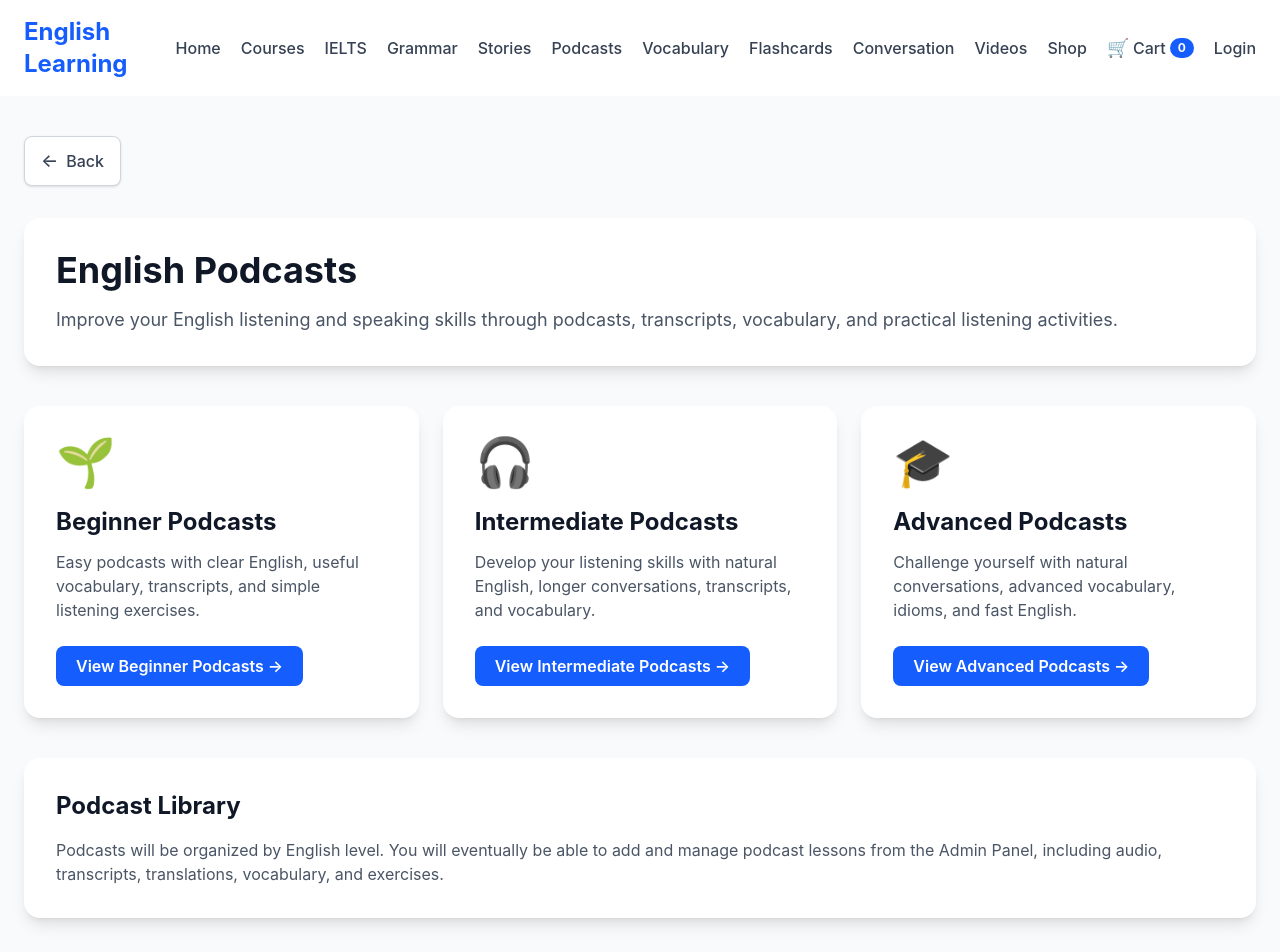
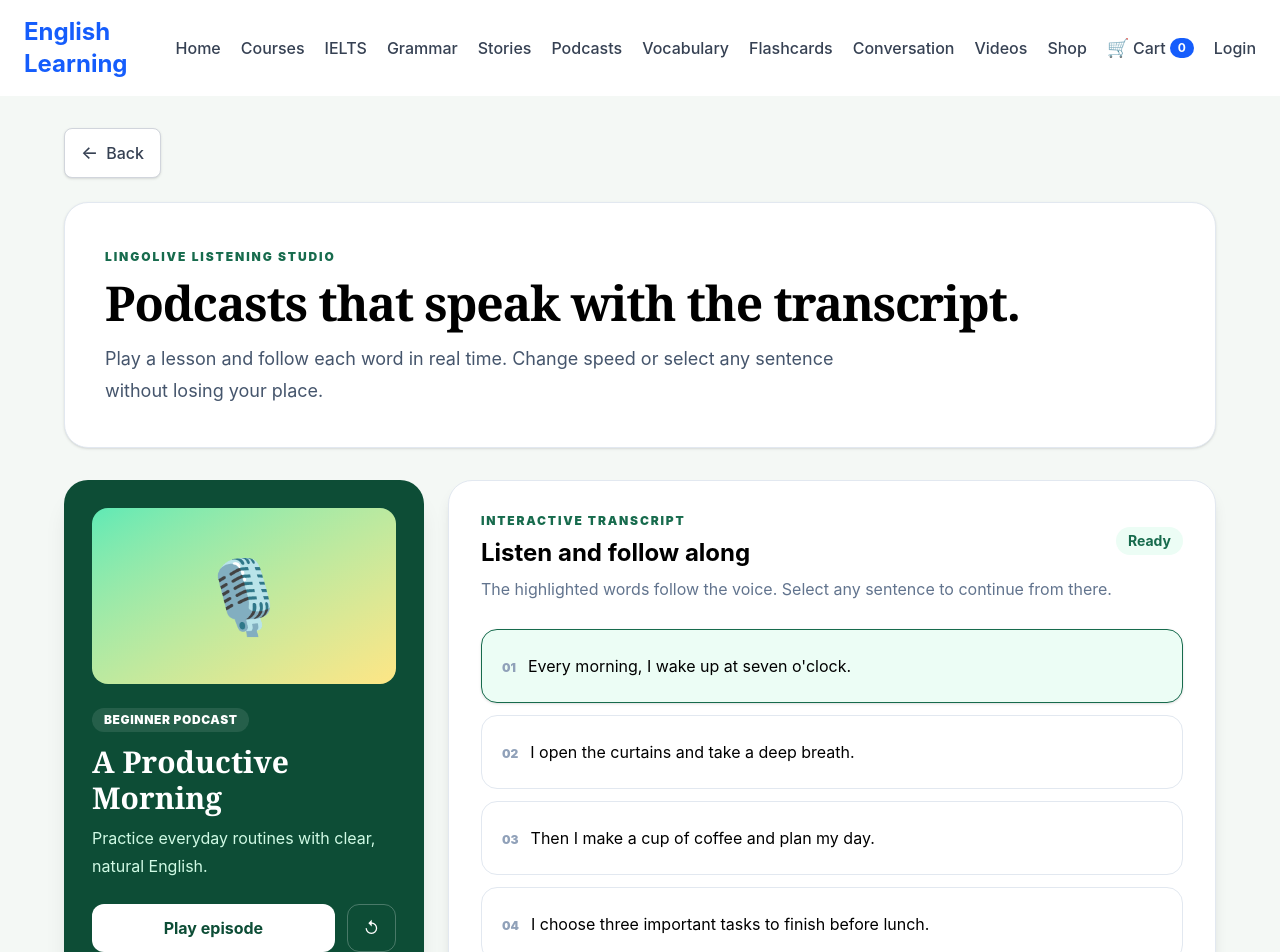
Before and after one commit to pooryamirzaei101/lingolive-latest, a React (Vite) app: page /podcasts in a window 1280 px wide. Shown: the top 952 px of the page. Built offline with nearby package versions, Linux system fonts and the light colour scheme; no server answers.

Commit message:
Synchronize podcast voice and transcript

```diff
--- a/src/pages/Podcasts.jsx
+++ b/src/pages/Podcasts.jsx
@@ -1,144 +1,60 @@
-import { useNavigate } from "react-router-dom";
+import { useEffect, useMemo, useRef, useState } from "react";
 import BackButton from "../components/BackButton";
 
-function Podcasts() {
-  const navigate = useNavigate();
+const EPISODE = {
+  title: "A Productive Morning",
+  level: "Beginner",
+  description: "Practice everyday routines with clear, natural English.",
+  transcript: [
+    "Every morning, I wake up at seven o'clock.",
+    "I open the curtains and take a deep breath.",
+    "Then I make a cup of coffee and plan my day.",
+    "I choose three important tasks to finish before lunch.",
+    "Starting slowly helps me feel calm and focused.",
+  ],
+};
 
-  return (
-    <div className="min-h-screen bg-gray-50">
+function PodcastPlayer() {
+  const [playing,setPlaying]=useState(false),[rate,setRate]=useState(1),[active,setActive]=useState(0),[word,setWord]=useState(0),[supported,setSupported]=useState(true);
+  const runRef=useRef(0), activeRef=useRef(0), rateRef=useRef(1);
+  const words=useMemo(()=>EPISODE.transcript.map(line=>line.split(/\s+/)),[]);
 
-      <div className="max-w-7xl mx-auto px-6 py-10">
+  useEffect(()=>()=>{runRef.current+=1;window.speechSynthesis?.cancel()},[]);
+  useEffect(()=>{activeRef.current=active},[active]);
+  useEffect(()=>{rateRef.current=rate},[rate]);
 
-        {/* ================= Back Button ================= */}
+  function speakFrom(start=activeRef.current){
+    if(!("speechSynthesis" in window)){setSupported(false);return}
+    const id=++runRef.current;window.speechSynthesis.cancel();setActive(start);activeRef.current=start;setWord(0);setPlaying(true);
+    const speakLine=(index)=>{
+      if(id!==runRef.current||index>=EPISODE.transcript.length){setPlaying(false);return}
+      setActive(index);activeRef.current=index;setWord(0);
+      const utterance=new SpeechSynthesisUtterance(EPISODE.transcript[index]);
+      utterance.lang="en-US";utterance.rate=rateRef.current;
+      utterance.onboundary=(event)=>{if(id!==runRef.current)return;const before=EPISODE.transcript[index].slice(0,event.charIndex);setWord(before.trim()?before.trim().split(/\s+/).length:0)};
+      utterance.onend=()=>{if(id===runRef.current)speakLine(index+1)};
+      utterance.onerror=()=>{if(id===runRef.current)setPlaying(false)};
+      window.speechSynthesis.speak(utterance);
+    };
+    speakLine(start);
+  }
+  function toggle(){if(playing){runRef.current+=1;window.speechSynthesis.cancel();setPlaying(false)}else speakFrom(activeRef.current)}
+  function restart(){speakFrom(0)}
+  function chooseRate(value){setRate(value);rateRef.current=value;if(playing)speakFrom(activeRef.current)}
 
-        <div className="mb-8">
-          <BackButton />
-        </div>
-
-        {/* ================= Header ================= */}
-
-        <div className="bg-white rounded-2xl shadow-lg p-8 mb-10">
-
-          <h1 className="text-4xl font-bold text-gray-900 mb-4">
-            English Podcasts
-          </h1>
-
-          <p className="text-lg text-gray-600">
-            Improve your English listening and speaking skills
-            through podcasts, transcripts, vocabulary, and
-            practical listening activities.
-          </p>
-
-        </div>
-
-        {/* ================= Podcast Levels ================= */}
-
-        <div className="grid md:grid-cols-3 gap-6">
-
-          {/* Beginner */}
-
-          <button
-            type="button"
-            onClick={() => navigate("/podcasts/beginner")}
-            className="text-left bg-white rounded-2xl shadow-lg p-8 hover:shadow-xl hover:-translate-y-1 transition"
-          >
-
-            <div className="text-5xl mb-5">
-              🌱
-            </div>
-
-            <h2 className="text-2xl font-bold text-gray-900 mb-3">
-              Beginner Podcasts
-            </h2>
-
-            <p className="text-gray-600 mb-6">
-              Easy podcasts with clear English, useful vocabulary,
-              transcripts, and simple listening exercises.
-            </p>
-
-            <span className="inline-block bg-blue-600 text-white px-5 py-2 rounded-lg font-semibold">
-              View Beginner Podcasts →
-            </span>
-
-          </button>
-
-          {/* Intermediate */}
-
-          <button
-            type="button"
-            onClick={() => navigate("/podcasts/intermediate")}
-            className="text-left bg-white rounded-2xl shadow-lg p-8 hover:shadow-xl hover:-translate-y-1 transition"
-          >
-
-            <div className="text-5xl mb-5">
-              🎧
-            </div>
-
-            <h2 className="text-2xl font-bold text-gray-900 mb-3">
-              Intermediate Podcasts
-            </h2>
-
-            <p className="text-gray-600 mb-6">
-              Develop your listening skills with natural English,
-              longer conversations, transcripts, and vocabulary.
-            </p>
-
-            <span className="inline-block bg-blue-600 text-white px-5 py-2 rounded-lg font-semibold">
-              View Intermediate Podcasts →
-            </span>
-
-          </button>
-
-          {/* Advanced */}
-
-          <button
-            type="button"
-            onClick={() => navigate("/podcasts/advanced")}
-            className="text-left bg-white rounded-2xl shadow-lg p-8 hover:shadow-xl hover:-translate-y-1 transition"
-          >
-
-            <div className="text-5xl mb-5">
-              🎓
-            </div>
-
-            <h2 className="text-2xl font-bold text-gray-900 mb-3">
-              Advanced Podcasts
-            </h2>
-
-            <p className="text-gray-600 mb-6">
-              Challenge yourself with natural conversations,
-              advanced vocabulary, idioms, and fast English.
-            </p>
-
-            <span className="inline-block bg-blue-600 text-white px-5 py-2 rounded-lg font-semibold">
-              View Advanced Podcasts →
-            </span>
-
-          </button>
-
-        </div>
-
-        {/* ================= Podcast Library ================= */}
-
-        <section className="bg-white rounded-2xl shadow-lg p-8 mt-10">
-
-          <h2 className="text-2xl font-bold text-gray-900 mb-4">
-            Podcast Library
-          </h2>
-
-          <p className="text-gray-600">
-            Podcasts will be organized by English level. You will
-            eventually be able to add and manage podcast lessons
-            from the Admin Panel, including audio, transcripts,
-            translations, vocabulary, and exercises.
-          </p>
-
-        </section>
-
-      </div>
-
+  return <section className="mt-8 grid gap-6 lg:grid-cols-[360px_1fr]">
+    <aside className="rounded-[24px] bg-[#0d4d36] p-7 text-white shadow-xl h-fit lg:sticky lg:top-24">
+      <div className="h-44 rounded-2xl bg-gradient-to-br from-emerald-300 to-amber-200 grid place-items-center text-7xl">🎙️</div>
+      <span className="mt-6 inline-block rounded-full bg-white/10 px-3 py-1 text-xs font-black uppercase tracking-wider">{EPISODE.level} podcast</span>
+      <h2 className="mt-3 font-serif text-3xl font-bold">{EPISODE.title}</h2><p className="mt-2 leading-7 text-emerald-100">{EPISODE.description}</p>
+      <div className="mt-6 flex gap-3"><button onClick={toggle} className="flex-1 rounded-xl bg-white py-3 font-bold text-[#0d4d36]">{playing?"Pause":"Play episode"}</button><button onClick={restart} aria-label="Restart episode" className="rounded-xl border border-white/25 px-4">↺</button></div>
+      <label className="mt-5 flex items-center justify-between text-sm font-bold">Playback speed<select value={rate} onChange={e=>chooseRate(Number(e.target.value))} className="rounded-lg bg-white/10 border border-white/20 p-2"><option className="text-black" value="0.75">0.75×</option><option className="text-black" value="1">1×</option><option className="text-black" value="1.25">1.25×</option><option className="text-black" value="1.5">1.5×</option></select></label>
+      {!supported&&<p className="mt-4 rounded-lg bg-red-100 p-3 text-sm text-red-800">Your browser does not support synchronized speech playback.</p>}
+    </aside>
+    <div className="rounded-[24px] border border-slate-200 bg-white p-6 sm:p-8 shadow-lg"><div className="flex items-center justify-between gap-4"><div><p className="text-xs font-black uppercase tracking-[.15em] text-[#176b4d]">Interactive transcript</p><h2 className="mt-2 text-2xl font-bold">Listen and follow along</h2></div><span aria-live="polite" className="rounded-full bg-emerald-50 px-3 py-1 text-sm font-bold text-[#176b4d]">{playing?"Speaking now":"Ready"}</span></div><p className="mt-2 text-slate-500">The highlighted words follow the voice. Select any sentence to continue from there.</p>
+      <div className="mt-7 space-y-3">{EPISODE.transcript.map((line,index)=><button type="button" onClick={()=>speakFrom(index)} key={line} className={`w-full rounded-2xl border p-5 text-left leading-8 transition ${active===index?"border-[#176b4d] bg-emerald-50 shadow-sm":"border-slate-200 hover:border-emerald-300"}`}><span className="mr-3 text-xs font-black text-slate-400">{String(index+1).padStart(2,"0")}</span>{words[index].map((item,itemIndex)=><span key={`${item}-${itemIndex}`} className={active===index&&playing&&itemIndex<=word?"rounded bg-amber-200 px-0.5 text-slate-950":""}>{item}{" "}</span>)}</button>)}</div>
     </div>
-  );
+  </section>
 }
 
-export default Podcasts;
+export default function Podcasts(){return <main className="min-h-screen bg-[#f4f8f5] px-4 py-8 sm:px-6"><div className="mx-auto max-w-6xl"><BackButton/><header className="mt-6 rounded-[24px] border border-slate-200 bg-white p-7 sm:p-10 shadow-sm"><span className="text-xs font-black uppercase tracking-[.16em] text-[#176b4d]">LingoLive listening studio</span><h1 className="mt-3 font-serif text-4xl sm:text-5xl font-bold tracking-tight">Podcasts that speak with the transcript.</h1><p className="mt-4 max-w-3xl text-lg leading-8 text-slate-600">Play a lesson and follow each word in real time. Change speed or select any sentence without losing your place.</p></header><PodcastPlayer/></div></main>}
```
